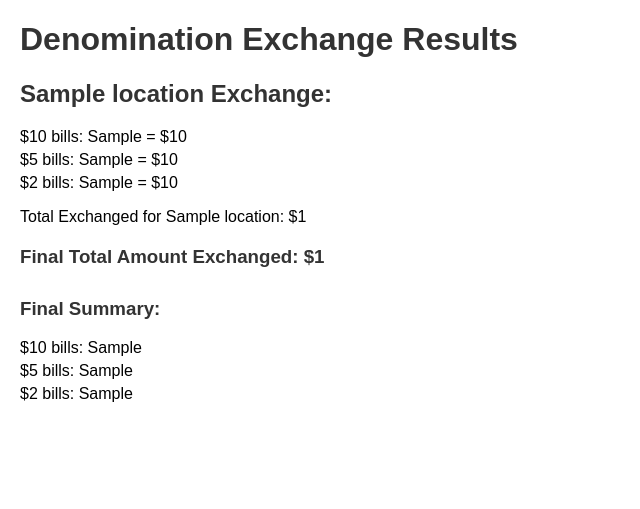
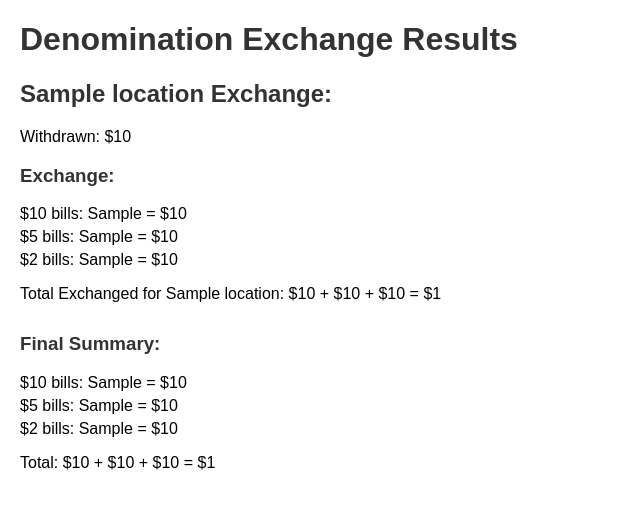
Before and after one commit to jasonzhangkm/dbs-25102024, a Flask app: template templates/result.html in a window 1280 px wide. Shown: the top 509 px of the page, without its empty margins (0-640 px from the left). Run offline with Flask 3, Linux system fonts and the light colour scheme; the template is opened without the code that fills it: most values are stand-ins (such as "Sample title", 1, 10 or a date in 2020).

Commit message:
Update result.html

```diff
--- a/templates/result.html
+++ b/templates/result.html
@@ -31,27 +31,30 @@
 
     <h1>Denomination Exchange Results</h1>
 
-    {% for location, result in all_results.items() %}
+    {% for result in all_results %}
     <div class="location-result">
-        <h2>{{ location }} Exchange:</h2>
+        <h2>{{ result['location'] }} Exchange:</h2>
+        <p>Withdrawn: ${{ result['amount'] }}</p>
+        <h3>Exchange:</h3>
         <ul>
-            <li>$10 bills: {{ result.get('10', 0) }} = ${{ result.get('10', 0) * 10 }}</li>
-            <li>$5 bills: {{ result.get('5', 0) }} = ${{ result.get('5', 0) * 5 }}</li>
-            <li>$2 bills: {{ result.get('2', 0) }} = ${{ result.get('2', 0) * 2 }}</li>
+            <li>$10 bills: {{ result['10'] }} = ${{ result['10'] * 10 }}</li>
+            <li>$5 bills: {{ result['5'] }} = ${{ result['5'] * 5 }}</li>
+            <li>$2 bills: {{ result['2'] }} = ${{ result['2'] * 2 }}</li>
         </ul>
-        <p>Total Exchanged for {{ location }}: ${{ result['total_bills'] }}</p>
+        <p>Total Exchanged for {{ result['location'] }}:
+            ${{ result['10'] * 10 }} + ${{ result['5'] * 5 }} + ${{ result['2'] * 2 }} = ${{ result['total_exchanged'] }}
+        </p>
     </div>
     {% endfor %}
-
-    <h3>Final Total Amount Exchanged: ${{ total_amount_exchanged }}</h3>
 
     <div class="final-summary">
         <h3>Final Summary:</h3>
         <ul>
-            <li>$10 bills: {{ final_summary['10'] }}</li>
-            <li>$5 bills: {{ final_summary['5'] }}</li>
-            <li>$2 bills: {{ final_summary['2'] }}</li>
+            <li>$10 bills: {{ final_summary['10'] }} = ${{ final_summary['10'] * 10 }}</li>
+            <li>$5 bills: {{ final_summary['5'] }} = ${{ final_summary['5'] * 5 }}</li>
+            <li>$2 bills: {{ final_summary['2'] }} = ${{ final_summary['2'] * 2 }}</li>
         </ul>
+        <p>Total: ${{ final_summary['10'] * 10 }} + ${{ final_summary['5'] * 5 }} + ${{ final_summary['2'] * 2 }} = ${{ total_amount_exchanged }}</p>
     </div>
 
 </body>
```
